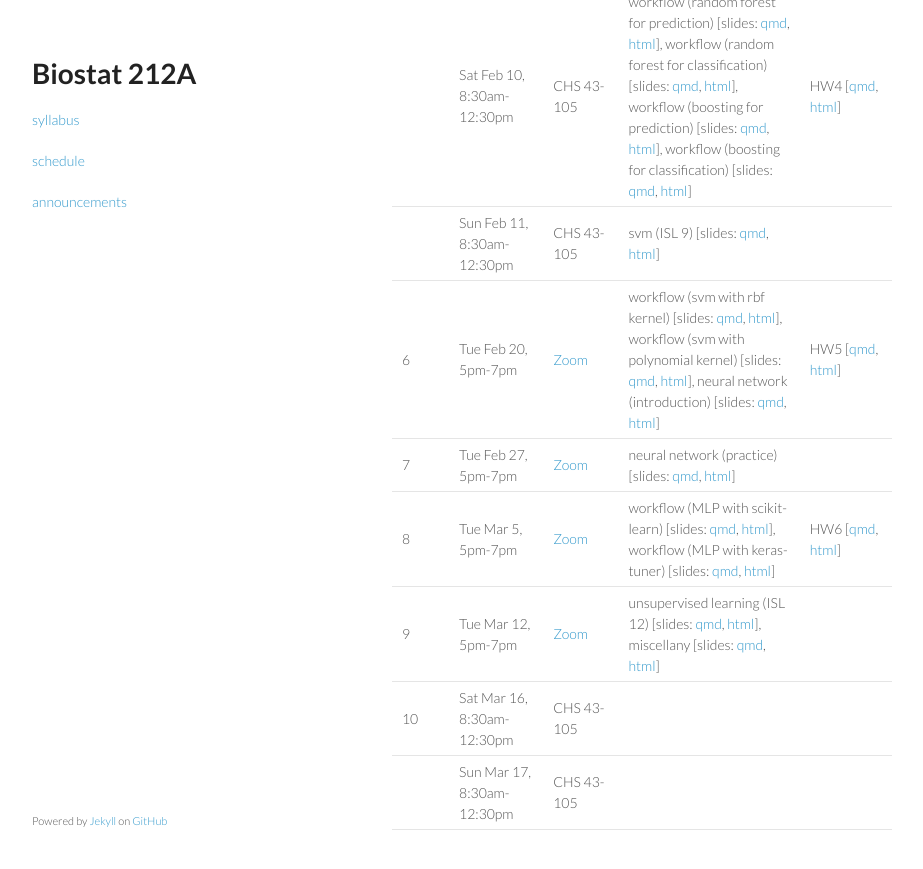
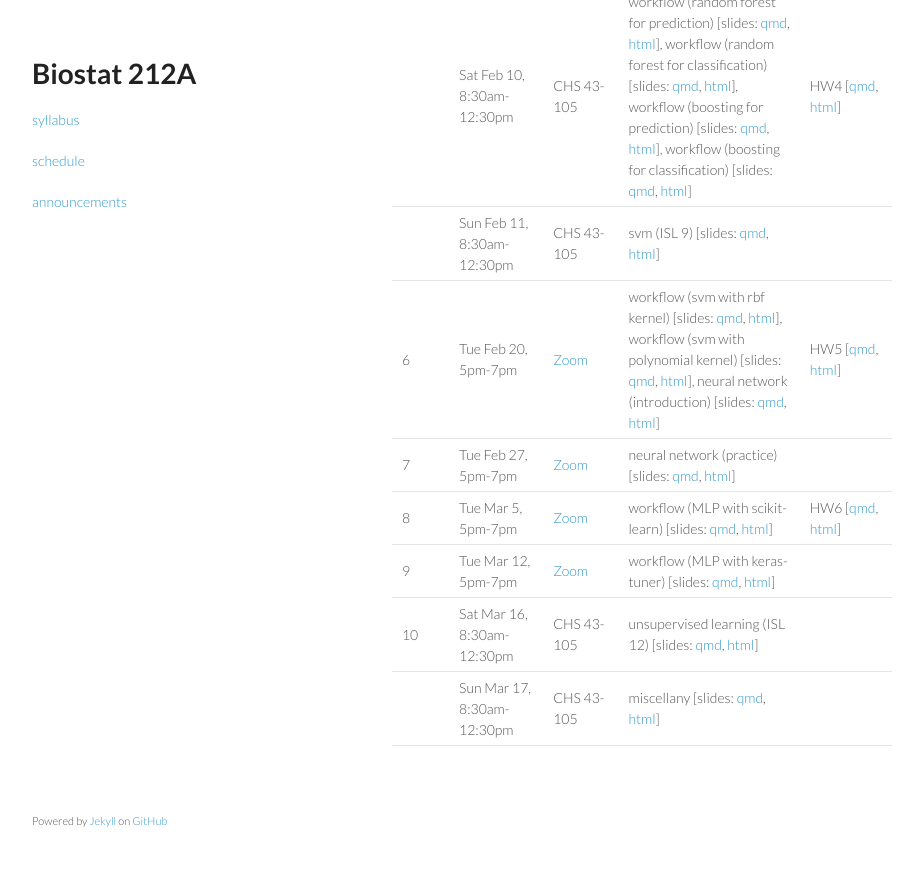
Before and after one commit to ucla-biostat-212a/2024winter, a Jekyll site: the page built from schedule/schedule.md, in a window 1280 px wide and 900 px high, scrolled down 1285 px. Shown: the top 869 px of the window, without its empty margins (178-1101 px from the left). Built offline with Jekyll 4.4.1, drawn with Linux system fonts in a browser that asks for light colours.

Commit message:
reorganize

```diff
--- a/schedule/schedule.md
+++ b/schedule/schedule.md
@@ -23,7 +23,7 @@ Books:
 
 
 | Week | Date/Time | Location | Lecture | Homework |
-|:-----------|:------------|:------------|:------------|:------------|:------------|
+|:-----------|:------------|:------------|:------------|:------------|
 | 1 | Sat Jan 6, 8:30am-12:30pm | CHS 33-105 | course intro and logistics (ISL 1) \[slides: [qmd](https://raw.githubusercontent.com/ucla-econ-425t/2023winter/master/slides/01-intro/intro.qmd), [html](../slides/01-intro/intro.html)\], overview of machine learning (ISL 2) \[slides: [qmd](https://raw.githubusercontent.com/ucla-econ-425t/2023winter/master/slides/02-statlearn/statlearn.qmd), [html](../slides/02-statlearn/statlearn.html)\] | HW1 \[[qmd](https://raw.githubusercontent.com/ucla-econ-425t/2023winter/master/hw/hw1/hw1.qmd), [html](../hw/hw1/hw1.html)\] |
 |   | Sun Jan 7, 8:30am-12:30pm | CHS 43-105 | linear regression (ISL 3) \[slides: [qmd](https://raw.githubusercontent.com/ucla-econ-425t/2023winter/master/slides/03-linreg/linreg.qmd), [html](../slides/03-linreg/linreg.html)\] | |
 | 2 | Tue Jan 16, 5pm-7pm | [Zoom]() | model selection and regularization (ISL 6) \[slides: [qmd](https://raw.githubusercontent.com/ucla-econ-425t/2023winter/master/slides/06-modelselection/modelselection.qmd), [html](../slides/06-modelselection/modelselection.html)\] | HW2 \[[qmd](https://raw.githubusercontent.com/ucla-econ-425t/2023winter/master/hw/hw2/hw2.qmd), [html](../hw/hw2/hw2.html)\] |
@@ -34,7 +34,7 @@ Books:
 |  | Sun Feb 11, 8:30am-12:30pm | CHS 43-105 | svm (ISL 9) \[slides: [qmd](https://raw.githubusercontent.com/ucla-econ-425t/2023winter/master/slides/09-svm/svm.qmd), [html](../slides/09-svm/svm.html)\] | |
 | 6 | Tue Feb 20, 5pm-7pm | [Zoom]() | workflow (svm with rbf kernel) \[slides: [qmd](https://raw.githubusercontent.com/ucla-econ-425t/2023winter/master/slides/09-svm/workflow_svm_rbf.qmd), [html](../slides/09-svm/workflow_svm_rbf.html)\], workflow (svm with polynomial kernel) \[slides: [qmd](https://raw.githubusercontent.com/ucla-econ-425t/2023winter/master/slides/09-svm/workflow_svm_poly.qmd), [html](../slides/09-svm/workflow_svm_poly.html)\],  neural network (introduction) \[slides: [qmd](https://raw.githubusercontent.com/ucla-econ-425t/2023winter/master/slides/10-nn/nn.qmd), [html](../slides/10-nn/nn.html)\]  | HW5 \[[qmd](https://raw.githubusercontent.com/ucla-econ-425t/2023winter/master/hw/hw5/hw5.qmd), [html](../hw/hw5/hw5.html)\] |
 | 7 | Tue Feb 27, 5pm-7pm | [Zoom]() | neural network (practice) \[slides: [qmd](https://raw.githubusercontent.com/ucla-econ-425t/2023winter/master/slides/10-nn/nn_practice.qmd), [html](../slides/10-nn/nn_practice.html)\]  |  |
-| 8 | Tue Mar 5, 5pm-7pm | [Zoom]() | workflow (MLP with scikit-learn) \[slides: [qmd](https://raw.githubusercontent.com/ucla-econ-425t/2023winter/master/slides/10-nn/heart_mlp/workflow_mlp_sklearn.qmd), [html](../slides/10-nn/heart_mlp/workflow_mlp_sklearn.html)\],  workflow (MLP with keras-tuner) \[slides: [qmd](https://raw.githubusercontent.com/ucla-econ-425t/2023winter/master/slides/10-nn/heart_mlp/workflow_mlp_kerastune.qmd), [html](../slides/10-nn/heart_mlp/workflow_mlp_kerastune.html)\] | HW6 \[[qmd](https://raw.githubusercontent.com/ucla-econ-425t/2023winter/master/hw/hw6/hw6.qmd), [html](../hw/hw6/hw6.html)\] |
-| 9 | Tue Mar 12, 5pm-7pm | [Zoom]() | unsupervised learning (ISL 12) \[slides: [qmd](https://raw.githubusercontent.com/ucla-econ-425t/2023winter/master/slides/12-unsupervised/unsupervised.qmd), [html](../slides/12-unsupervised/unsupervised.html)\],  miscellany \[slides: [qmd](https://raw.githubusercontent.com/ucla-econ-425t/2023winter/master/slides/coda/coda.qmd), [html](../slides/coda/coda.html)\] | |
-| 10 | Sat Mar 16, 8:30am-12:30pm | CHS 43-105 | | |
-| | Sun Mar 17, 8:30am-12:30pm | CHS 43-105 |   | |
+| 8 | Tue Mar 5, 5pm-7pm | [Zoom]() | workflow (MLP with scikit-learn) \[slides: [qmd](https://raw.githubusercontent.com/ucla-econ-425t/2023winter/master/slides/10-nn/heart_mlp/workflow_mlp_sklearn.qmd), [html](../slides/10-nn/heart_mlp/workflow_mlp_sklearn.html)\] | HW6 \[[qmd](https://raw.githubusercontent.com/ucla-econ-425t/2023winter/master/hw/hw6/hw6.qmd), [html](../hw/hw6/hw6.html)\] |
+| 9 | Tue Mar 12, 5pm-7pm | [Zoom]() | workflow (MLP with keras-tuner) \[slides: [qmd](https://raw.githubusercontent.com/ucla-econ-425t/2023winter/master/slides/10-nn/heart_mlp/workflow_mlp_kerastune.qmd), [html](../slides/10-nn/heart_mlp/workflow_mlp_kerastune.html)\] | |
+| 10 | Sat Mar 16, 8:30am-12:30pm | CHS 43-105 | unsupervised learning (ISL 12) \[slides: [qmd](https://raw.githubusercontent.com/ucla-econ-425t/2023winter/master/slides/12-unsupervised/unsupervised.qmd), [html](../slides/12-unsupervised/unsupervised.html)\] | |
+| | Sun Mar 17, 8:30am-12:30pm | CHS 43-105 | miscellany \[slides: [qmd](https://raw.githubusercontent.com/ucla-econ-425t/2023winter/master/slides/coda/coda.qmd), [html](../slides/coda/coda.html)\] | |
```
